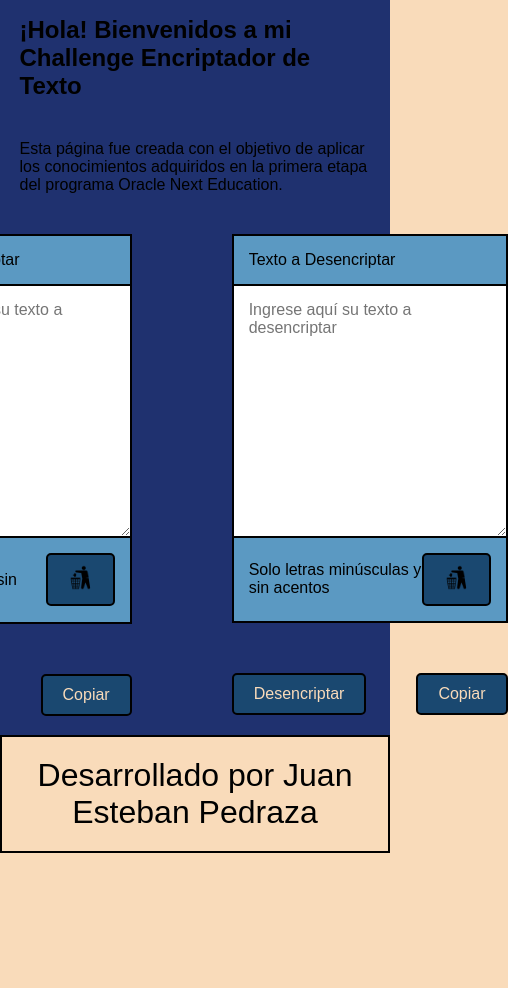
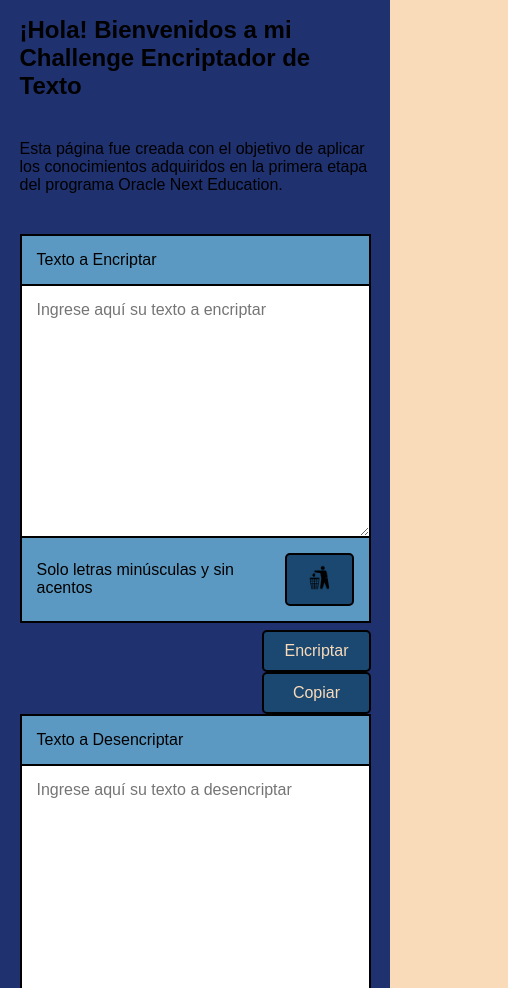
Before and after one commit to jestebanpedrazas/Challenge-Encriptador-de-Textos-Grupo-07-Alura-Latam, a plain HTML site: page index.html in a window 390 px wide. Shown: the part 112-1100 px from the top of the page, 508 px wide, since content can reach past the window. Before the commit the page ends 965 px from the top, so only its background shows below. Drawn offline with Linux system fonts and the light colour scheme.

Commit message:
Actualización de la responsividad del la hoja de estilos css para una mayor comodidad en cualquier dispositivo

```diff
--- a/styles/style.css
+++ b/styles/style.css
@@ -163,3 +163,39 @@ button:hover {
     font-size: 2rem;
     border: 2px solid;
 }
+
+@media (max-width: 625px) {
+    .mainSection {
+        flex-direction: column;
+        gap: 3%;
+    }
+
+    .mainSectionDiv {
+        max-width: 100%;
+    }
+
+    .mainSectionDivB {
+        flex-direction: column;
+        gap: 2%;
+        margin-top: 2%;
+    }
+
+    .footer {
+        font-size: 2%;
+    }
+}
+
+@media (max-width: 210px) {
+    .header {
+        font-size: 2%;
+        padding: 1.5%;
+    }
+
+    .containerInput {
+        height: 35%;
+    }
+
+    .footer {
+        font-size: 1.5%;
+    }
+}
```
